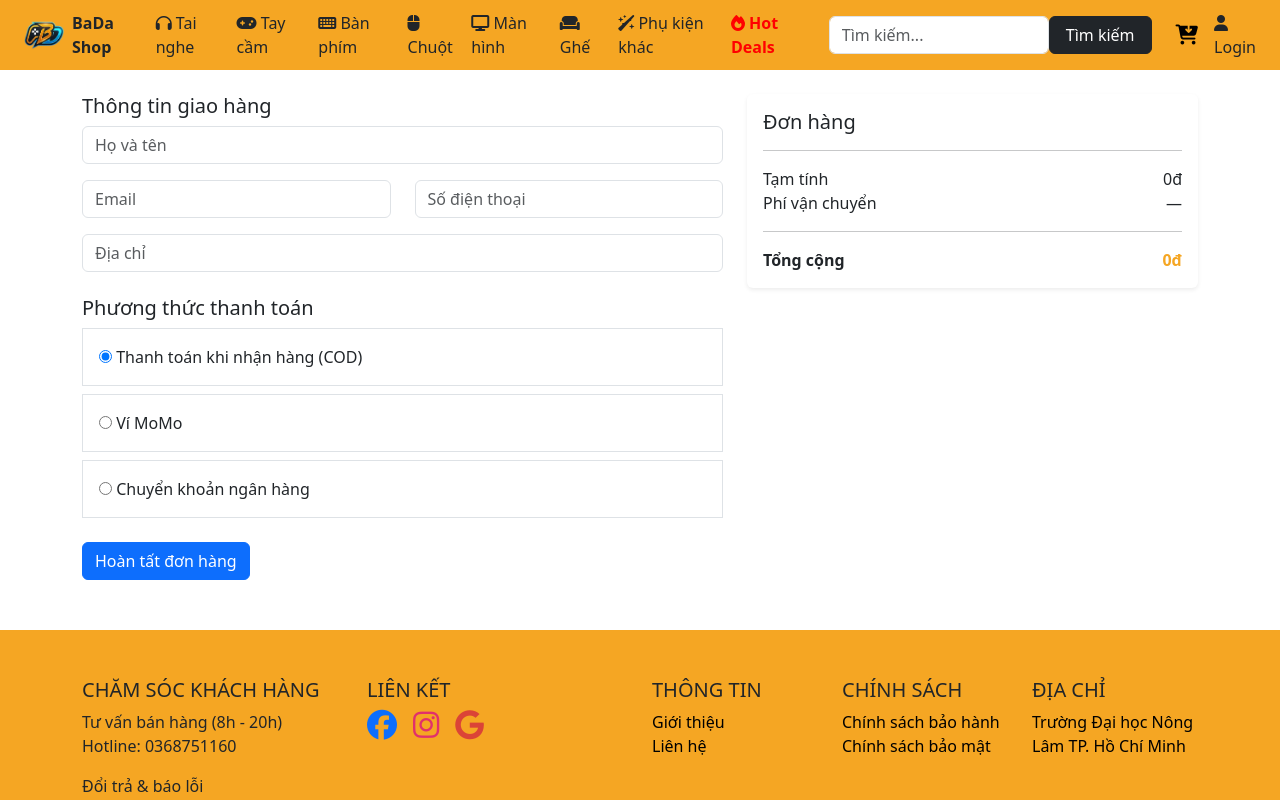
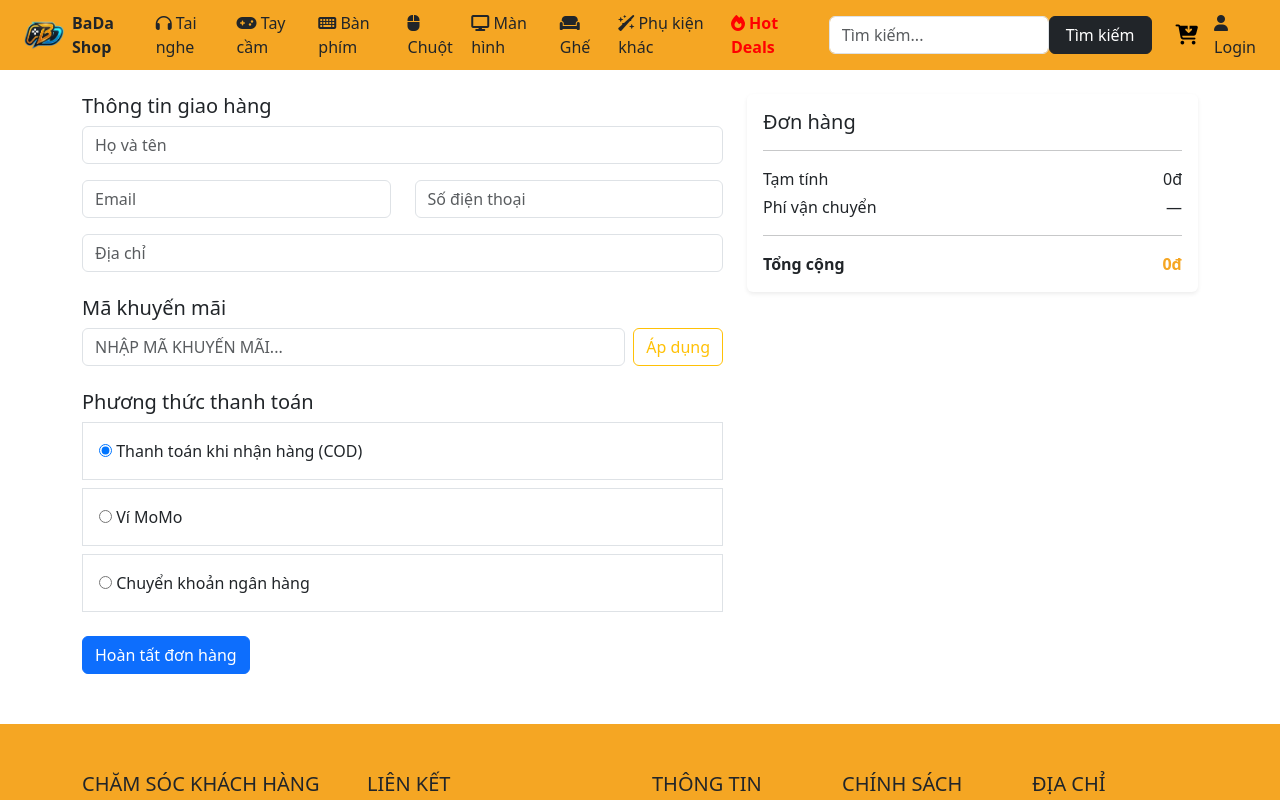
Before and after one commit to haphudat/BaDaShop_Gaming, a React (Create React App) app in the folder frontend/: page /checkout in a window 1280 px wide. Shown: the top 800 px of the page. Built offline with nearby package versions, Linux system fonts and the light colour scheme.

Commit message:
hoan thien trang khuyen mai

```diff
--- a/frontend/src/pages/Checkout.js
+++ b/frontend/src/pages/Checkout.js
@@ -3,10 +3,8 @@ import axios from "axios";
 
 function Checkout({ cart }) {
 
-    // 👉 lấy sản phẩm đã chọn (QUAN TRỌNG NHẤT)
     const selectedCart = JSON.parse(localStorage.getItem("checkout_items")) || cart;
 
-    // load thông tin đã lưu
     const [form, setForm] = useState({
         name: "",
         email: "",
@@ -16,29 +14,88 @@ function Checkout({ cart }) {
 
     const [payment, setPayment] = useState("COD");
 
+    // KHUYẾN MÃI
+    const [couponCode, setCouponCode] = useState("");
+    const [coupon, setCoupon] = useState(null);
+    const [couponMsg, setCouponMsg] = useState(null);
+    const [couponLoading, setCouponLoading] = useState(false);
+
     useEffect(() => {
         const saved = JSON.parse(localStorage.getItem("checkout_info"));
-        if (saved) {
-            setForm(saved);
-        }
+        if (saved) setForm(saved);
     }, []);
 
-    // 👉 tổng tiền (SỬA Ở ĐÂY)
-    const total = selectedCart.reduce((sum, item) => {
-        return sum + item.price * item.quantity;
-    }, 0);
+    const subtotal = selectedCart.reduce((sum, item) => sum + item.price * item.quantity, 0);
 
-    // nhập input
-    const handleChange = (e) => {
-        setForm({
-            ...form,
-            [e.target.name]: e.target.value
-        });
+    // Tính số tiền giảm
+    const calcDiscount = () => {
+        if (!coupon) return 0;
+        if (coupon.discountType === "PERCENT") {
+            return Math.round(subtotal * coupon.discountValue / 100);
+        }
+        return coupon.discountValue || 0;
     };
 
-    // đặt hàng
+    const discount = calcDiscount();
+    const total = Math.max(0, subtotal - discount);
+
+    const handleChange = (e) => {
+        setForm({ ...form, [e.target.name]: e.target.value });
+    };
+
+    // KIỂM TRA MÃ KHUYẾN MÃI
+    const handleApplyCoupon = async () => {
+        if (!couponCode.trim()) {
+            setCouponMsg({ type: "error", text: "Vui lòng nhập mã khuyến mãi!" });
+            return;
+        }
+        setCouponLoading(true);
+        setCouponMsg(null);
+        try {
+            const res = await fetch(`http://localhost:8081/api/promotions/code/${couponCode.trim()}`);
+            if (!res.ok) throw new Error();
+            const data = await res.json();
+
+            if (!data) {
+                setCouponMsg({ type: "error", text: "Mã không tồn tại!" });
+                setCoupon(null);
+                return;
+            }
+            if (!data.active) {
+                setCouponMsg({ type: "error", text: "Mã đã bị vô hiệu hóa!" });
+                setCoupon(null);
+                return;
+            }
+            if (data.endDate && new Date(data.endDate) < new Date()) {
+                setCouponMsg({ type: "error", text: "Mã đã hết hạn!" });
+                setCoupon(null);
+                return;
+            }
+            if (data.minOrderValue && subtotal < data.minOrderValue) {
+                setCouponMsg({ type: "error", text: `Đơn hàng tối thiểu ${Number(data.minOrderValue).toLocaleString()}đ để dùng mã này!` });
+                setCoupon(null);
+                return;
+            }
+
+            setCoupon(data);
+            setCouponMsg({ type: "success", text: `Áp dụng thành công! Giảm ${data.discountType === "PERCENT" ? `${data.discountValue}%` : `${Number(data.discountValue).toLocaleString()}đ`}` });
+
+        } catch {
+            setCouponMsg({ type: "error", text: "Mã không hợp lệ!" });
+            setCoupon(null);
+        } finally {
+            setCouponLoading(false);
+        }
+    };
+
+    const handleRemoveCoupon = () => {
+        setCoupon(null);
+        setCouponCode("");
+        setCouponMsg(null);
+    };
+
+    // ĐẶT HÀNG
     const handleOrder = async () => {
-
         if (!form.name || !form.email || !form.phone || !form.address) {
             alert("Vui lòng nhập đầy đủ thông tin!");
             return;
@@ -47,25 +104,20 @@ function Checkout({ cart }) {
         localStorage.setItem("checkout_info", JSON.stringify(form));
 
         try {
-
             const data = {
                 name: form.name,
                 phone: form.phone,
                 address: form.address,
                 total: total,
-                items: selectedCart   // 👉 SỬA Ở ĐÂY
+                couponCode: coupon ? coupon.code : null,
+                items: selectedCart
             };
 
             await axios.post("http://localhost:8081/api/orders", data);
 
             alert("Đặt hàng thành công!");
-
-            // 👉 xoá giỏ hàng
             localStorage.removeItem("cart");
-
-            // 👉 xoá selected
             localStorage.removeItem("checkout_items");
-
             window.location.href = "/";
 
         } catch (err) {
@@ -76,12 +128,10 @@ function Checkout({ cart }) {
 
     return (
         <div className="container mt-4">
-
             <div className="row">
 
                 {/* LEFT */}
                 <div className="col-md-7">
-
                     <h5>Thông tin giao hàng</h5>
 
                     <input
@@ -102,7 +152,6 @@ function Checkout({ cart }) {
                                 onChange={handleChange}
                             />
                         </div>
-
                         <div className="col-md-6">
                             <input
                                 className="form-control mb-3"
@@ -122,97 +171,102 @@ function Checkout({ cart }) {
                         onChange={handleChange}
                     />
 
-                    {/* PAYMENT */}
+                    {/* MÃ KHUYẾN MÃI */}
+                    <h5 className="mt-4">Mã khuyến mãi</h5>
+                    <div className="d-flex gap-2 mb-2">
+                        <input
+                            className="form-control"
+                            placeholder="Nhập mã khuyến mãi..."
+                            value={couponCode}
+                            onChange={e => setCouponCode(e.target.value.toUpperCase())}
+                            disabled={!!coupon}
+                            style={{ textTransform: "uppercase" }}
+                        />
+                        {!coupon ? (
+                            <button
+                                className="btn btn-outline-warning"
+                                onClick={handleApplyCoupon}
+                                disabled={couponLoading}
+                                style={{ whiteSpace: "nowrap" }}
+                            >
+                                {couponLoading ? "Đang kiểm tra..." : "Áp dụng"}
+                            </button>
+                        ) : (
+                            <button
+                                className="btn btn-outline-danger"
+                                onClick={handleRemoveCoupon}
+                                style={{ whiteSpace: "nowrap" }}
+                            >
+                                Hủy mã
+                            </button>
+                        )}
+                    </div>
+
+                    {couponMsg && (
+                        <div style={{
+                            padding: "8px 12px", borderRadius: "6px", marginBottom: "12px", fontSize: "14px",
+                            background: couponMsg.type === "success" ? "#d4edda" : "#f8d7da",
+                            color: couponMsg.type === "success" ? "#155724" : "#721c24"
+                        }}>
+                            {couponMsg.text}
+                        </div>
+                    )}
+
+                    {/* PHƯƠNG THỨC THANH TOÁN */}
                     <h5 className="mt-4">Phương thức thanh toán</h5>
 
                     <div className="border p-3 mb-2">
-                        <input
-                            type="radio"
-                            name="payment"
-                            checked={payment === "COD"}
-                            onChange={() => setPayment("COD")}
-                        />{" "}
+                        <input type="radio" name="payment" checked={payment === "COD"} onChange={() => setPayment("COD")} />{" "}
                         Thanh toán khi nhận hàng (COD)
                     </div>
-
                     <div className="border p-3 mb-2">
-                        <input
-                            type="radio"
-                            name="payment"
-                            checked={payment === "MOMO"}
-                            onChange={() => setPayment("MOMO")}
-                        />{" "}
+                        <input type="radio" name="payment" checked={payment === "MOMO"} onChange={() => setPayment("MOMO")} />{" "}
                         Ví MoMo
                     </div>
-
                     <div className="border p-3 mb-2">
-                        <input
-                            type="radio"
-                            name="payment"
-                            checked={payment === "BANK"}
-                            onChange={() => setPayment("BANK")}
-                        />{" "}
+                        <input type="radio" name="payment" checked={payment === "BANK"} onChange={() => setPayment("BANK")} />{" "}
                         Chuyển khoản ngân hàng
                     </div>
 
-                    <button
-                        className="btn btn-primary mt-3"
-                        onClick={handleOrder}
-                    >
+                    <button className="btn btn-primary mt-3" onClick={handleOrder}>
                         Hoàn tất đơn hàng
                     </button>
-
                 </div>
 
                 {/* RIGHT */}
                 <div className="col-md-5">
-
-                    <div
-                        className="p-3 rounded shadow-sm"
-                        style={{ background: "var(--card)" }}
-                    >
-
+                    <div className="p-3 rounded shadow-sm" style={{ background: "var(--card)" }}>
                         <h5>Đơn hàng</h5>
 
-                        {selectedCart.map(item => (   // 👉 SỬA Ở ĐÂY
-                            <div
-                                key={item.id}
-                                className="d-flex justify-content-between align-items-center mb-3"
-                            >
-
+                        {selectedCart.map(item => (
+                            <div key={item.id} className="d-flex justify-content-between align-items-center mb-3">
                                 <div className="d-flex align-items-center gap-2">
-
-                                    <img
-                                        src={item.image}
-                                        style={{
-                                            width: "50px",
-                                            height: "50px",
-                                            objectFit: "contain"
-                                        }}
-                                    />
-
+                                    <img src={item.image} style={{ width: "50px", height: "50px", objectFit: "contain" }} alt={item.name} />
                                     <div>
                                         <div>{item.name}</div>
                                         <small>x{item.quantity}</small>
                                     </div>
-
                                 </div>
-
-                                <div>
-                                    {(item.price * item.quantity).toLocaleString()}đ
-                                </div>
-
+                                <div>{(item.price * item.quantity).toLocaleString()}đ</div>
                             </div>
                         ))}
 
                         <hr />
 
-                        <div className="d-flex justify-content-between">
+                        <div className="d-flex justify-content-between mb-1">
                             <span>Tạm tính</span>
-                            <span>{total.toLocaleString()}đ</span>
+                            <span>{subtotal.toLocaleString()}đ</span>
                         </div>
 
-                        <div className="d-flex justify-content-between">
+                        {/* HIỂN THỊ GIẢM GIÁ */}
+                        {coupon && (
+                            <div className="d-flex justify-content-between mb-1" style={{ color: "#28a745" }}>
+                                <span>Giảm giá ({coupon.code})</span>
+                                <span>- {discount.toLocaleString()}đ</span>
+                            </div>
+                        )}
+
+                        <div className="d-flex justify-content-between mb-1">
                             <span>Phí vận chuyển</span>
                             <span>—</span>
                         </div>
@@ -221,17 +275,12 @@ function Checkout({ cart }) {
 
                         <div className="d-flex justify-content-between">
                             <b>Tổng cộng</b>
-                            <b style={{ color: "var(--primary)" }}>
-                                {total.toLocaleString()}đ
-                            </b>
+                            <b style={{ color: "var(--primary)" }}>{total.toLocaleString()}đ</b>
                         </div>
-
                     </div>
-
                 </div>
 
             </div>
-
         </div>
     );
 }
```
